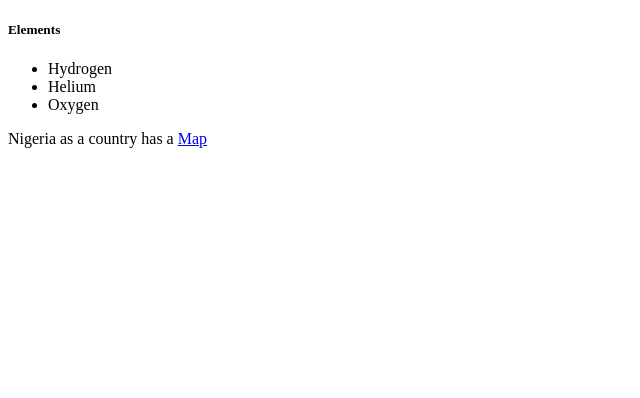
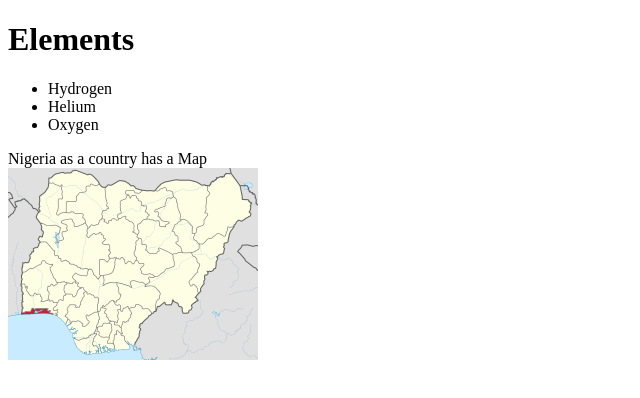
Before and after one commit to damzylee/testing, a plain HTML site: page student_reg/login.html in a window 1280 px wide. Shown: the whole page, without its empty margins (0-640 px from the left). Drawn offline with Linux system fonts and the light colour scheme.

Commit message:
playplay

```diff
--- a/student_reg/login.html
+++ b/student_reg/login.html
@@ -9,16 +9,16 @@
 </head>
 
 <body>
-    <h5>
+    <h1>
         Elements
-    </h5>
+    </h1>
     <p>
         <ul>
             <li>Hydrogen</li>
             <li>Helium</li>
             <li>Oxygen</li>
         </ul>
-        Nigeria as a country has a <a href="Nigeria_-_Lagos.svg.png">Map</a>
+        Nigeria as a country has a Map <br><img src="Nigeria_-_Lagos.svg.png">
     </p>
 </body>
 
```
